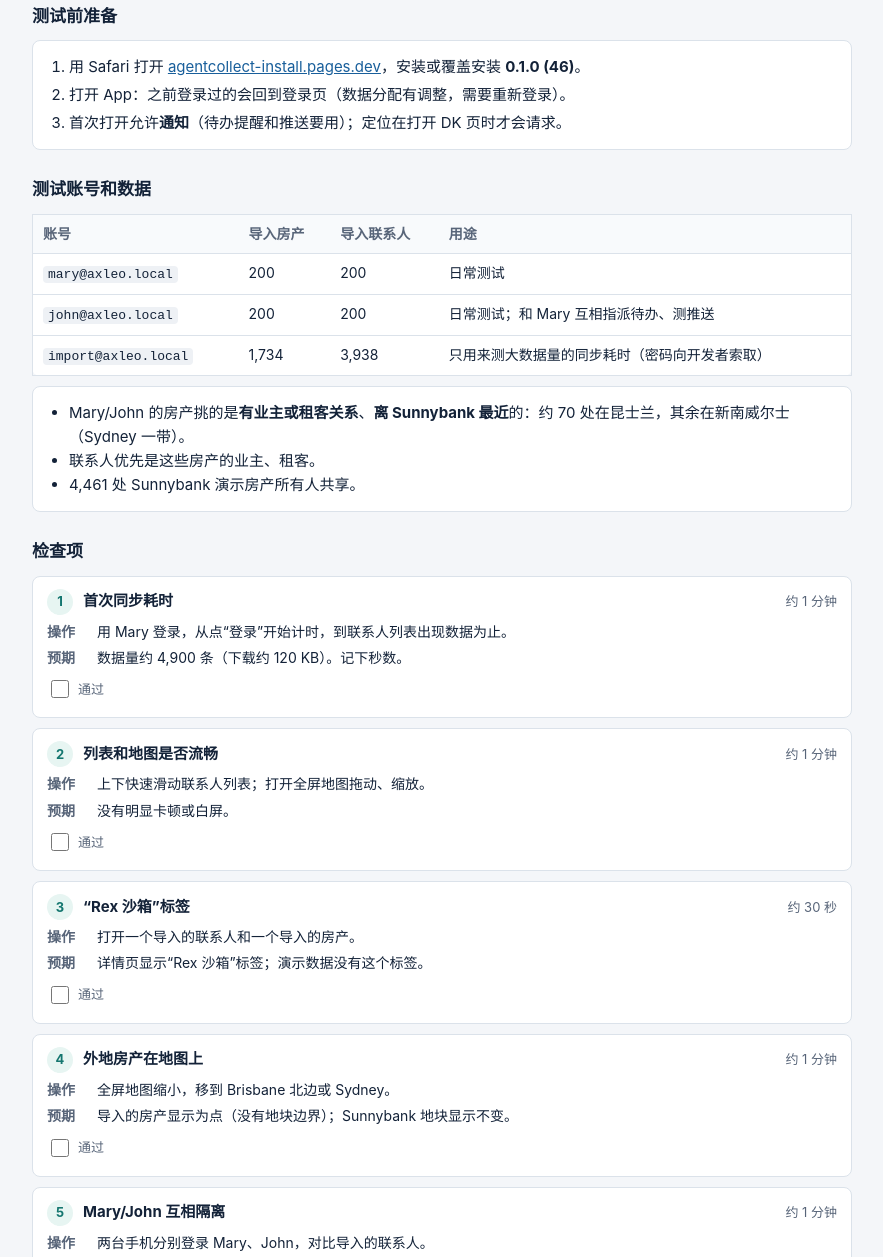
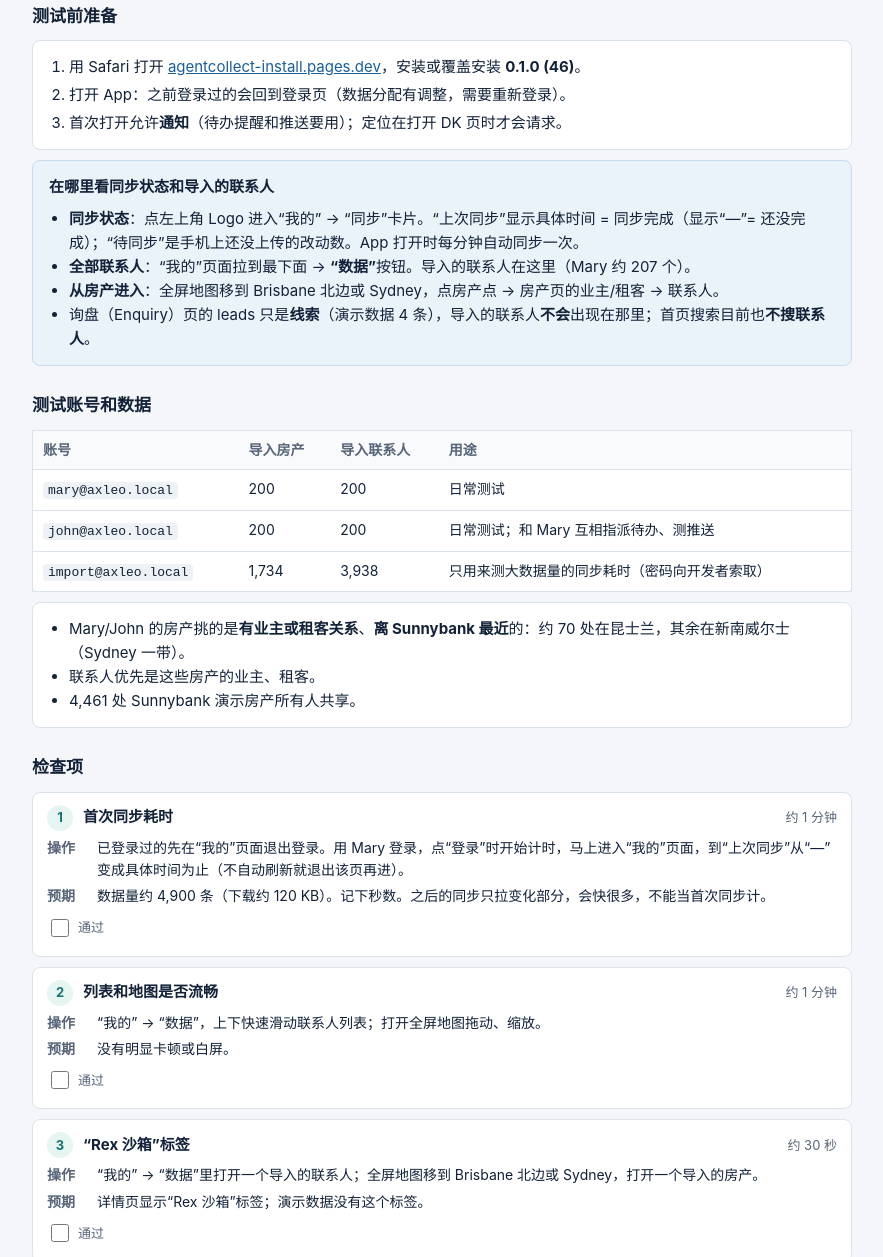
Before and after one commit to belimked/ccaount, a plain HTML site: page agentcollect-rex-test-guide.html in a window 1280 px wide. Shown: the part 362-1619 px from the top of the page, without its empty margins (198-1081 px from the left). Drawn offline with Linux system fonts and the light colour scheme.

Commit message:
rex test guide: where to see sync status and imported contacts (Me → Data)

```diff
--- a/agentcollect-rex-test-guide.html
+++ b/agentcollect-rex-test-guide.html
@@ -100,6 +100,15 @@
         <li>首次打开允许<b>通知</b>（待办提醒和推送要用）；定位在打开 DK 页时才会请求。</li>
       </ol>
     </div>
+    <div class="box note" style="margin-top:10px">
+      <p><b>在哪里看同步状态和导入的联系人</b></p>
+      <ul>
+        <li><b>同步状态</b>：点左上角 Logo 进入“我的” → “同步”卡片。“上次同步”显示具体时间 = 同步完成（显示“—”= 还没完成）；“待同步”是手机上还没上传的改动数。App 打开时每分钟自动同步一次。</li>
+        <li><b>全部联系人</b>：“我的”页面拉到最下面 → <b>“数据”</b>按钮。导入的联系人在这里（Mary 约 207 个）。</li>
+        <li><b>从房产进入</b>：全屏地图移到 Brisbane 北边或 Sydney，点房产点 → 房产页的业主/租客 → 联系人。</li>
+        <li>询盘（Enquiry）页的 leads 只是<b>线索</b>（演示数据 4 条），导入的联系人<b>不会</b>出现在那里；首页搜索目前也<b>不搜联系人</b>。</li>
+      </ul>
+    </div>
   </section>
 
   <section>
@@ -123,15 +132,15 @@
     <h2>检查项</h2>
     <ol class="checks">
       <li><div class="head"><span class="num">1</span><span class="title">首次同步耗时</span><span class="time">约 1 分钟</span></div>
-        <div class="row"><b>操作</b><span>用 Mary 登录，从点“登录”开始计时，到联系人列表出现数据为止。</span></div>
-        <div class="row"><b>预期</b><span>数据量约 4,900 条（下载约 120 KB）。记下秒数。</span></div>
+        <div class="row"><b>操作</b><span>已登录过的先在“我的”页面退出登录。用 Mary 登录，点“登录”时开始计时，马上进入“我的”页面，到“上次同步”从“—”变成具体时间为止（不自动刷新就退出该页再进）。</span></div>
+        <div class="row"><b>预期</b><span>数据量约 4,900 条（下载约 120 KB）。记下秒数。之后的同步只拉变化部分，会快很多，不能当首次同步计。</span></div>
         <label class="done"><input type="checkbox" /> 通过</label></li>
       <li><div class="head"><span class="num">2</span><span class="title">列表和地图是否流畅</span><span class="time">约 1 分钟</span></div>
-        <div class="row"><b>操作</b><span>上下快速滑动联系人列表；打开全屏地图拖动、缩放。</span></div>
+        <div class="row"><b>操作</b><span>“我的” → “数据”，上下快速滑动联系人列表；打开全屏地图拖动、缩放。</span></div>
         <div class="row"><b>预期</b><span>没有明显卡顿或白屏。</span></div>
         <label class="done"><input type="checkbox" /> 通过</label></li>
       <li><div class="head"><span class="num">3</span><span class="title">“Rex 沙箱”标签</span><span class="time">约 30 秒</span></div>
-        <div class="row"><b>操作</b><span>打开一个导入的联系人和一个导入的房产。</span></div>
+        <div class="row"><b>操作</b><span>“我的” → “数据”里打开一个导入的联系人；全屏地图移到 Brisbane 北边或 Sydney，打开一个导入的房产。</span></div>
         <div class="row"><b>预期</b><span>详情页显示“Rex 沙箱”标签；演示数据没有这个标签。</span></div>
         <label class="done"><input type="checkbox" /> 通过</label></li>
       <li><div class="head"><span class="num">4</span><span class="title">外地房产在地图上</span><span class="time">约 1 分钟</span></div>
@@ -139,7 +148,7 @@
         <div class="row"><b>预期</b><span>导入的房产显示为点（没有地块边界）；Sunnybank 地块显示不变。</span></div>
         <label class="done"><input type="checkbox" /> 通过</label></li>
       <li><div class="head"><span class="num">5</span><span class="title">Mary/John 互相隔离</span><span class="time">约 1 分钟</span></div>
-        <div class="row"><b>操作</b><span>两台手机分别登录 Mary、John，对比导入的联系人。</span></div>
+        <div class="row"><b>操作</b><span>两台手机分别登录 Mary、John，在“我的” → “数据”里对比导入的联系人。</span></div>
         <div class="row"><b>预期</b><span>各自只看到分给自己的导入记录；演示数据两人都有。</span></div>
         <label class="done"><input type="checkbox" /> 通过</label></li>
       <li><div class="head"><span class="num">6</span><span class="title">编辑导入的联系人</span><span class="time">约 30 秒</span></div>
@@ -173,14 +182,14 @@
     <div class="box" style="margin-top:10px">
       <ol class="steps">
         <li>用集成账号登录 Rex 网页版（地址以 Rex 邀请邮件为准，一般为 app.rexsoftware.com），切换到 <b>Integration Partners Testing Account</b>。</li>
-        <li>找一条 <b>Mary 或 John 名下</b>的记录（在 App 里先记下姓名或地址），在 Rex 里修改：
+        <li>找一条 <b>Mary 或 John 名下</b>的记录（在 App 的“我的” → “数据”或房产页先记下姓名或地址），在 Rex 里修改：
           <ul>
             <li>联系人：手机号、邮箱、勾选 Do not contact；</li>
             <li>房产：卧室、浴室、车位数。</li>
           </ul>
           记下改前、改后的值和时间。沙箱是多家公司共用的，<b>只改测试用的记录，测完改回去</b>。</li>
         <li>告诉开发者“重跑导入”。只更新 Rex 里有变化的记录，开发者会回报更新了几条。</li>
-        <li>App 里下拉刷新或重新打开，找到那条记录：值变成 Rex 的新值 = 同步成功。</li>
+        <li>等约 1 分钟（App 打开时每分钟自动同步）或退出后重新打开 App，在“我的” → “数据”找到那条记录：值变成 Rex 的新值 = 同步成功。</li>
       </ol>
     </div>
     <table style="margin-top:10px">
```
